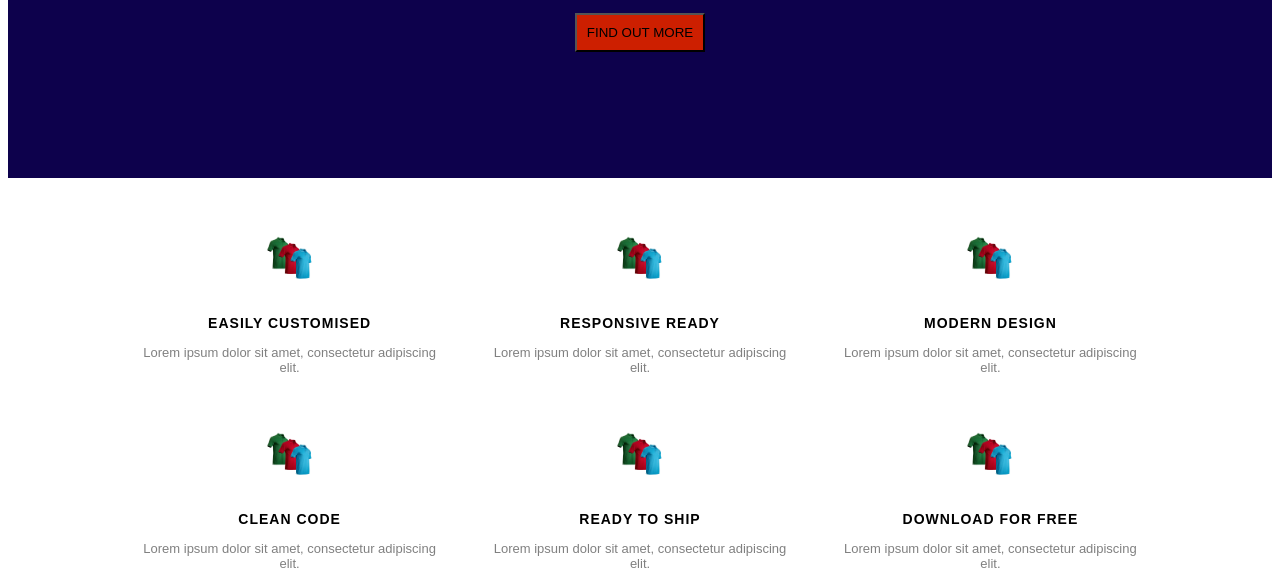
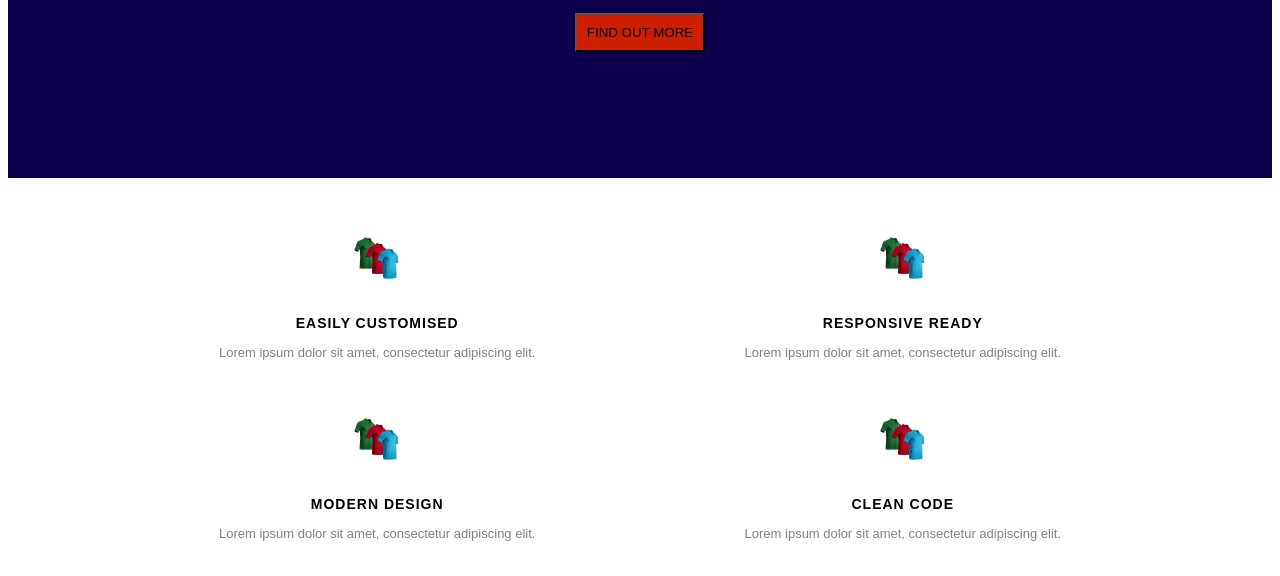
Before and after one commit to AbdulWasay001/27-2-2026, a plain HTML site: page index.html in a window 1280 px wide. Shown: the part 376-952 px from the top of the page. Drawn offline with Linux system fonts and the light colour scheme.

Commit message:
css properties changed

```diff
--- a/style.css
+++ b/style.css
@@ -35,8 +35,10 @@ body {
 .features {
   width: 80%;
   margin: auto;
-  display: grid;
-  grid-template-columns: repeat(3, 1fr);
+ display: flex;
+ justify-content: space-around;
+ align-items: flex-end;
+ flex-wrap: wrap;
   gap: 40px;
   text-align: center;
 }
```
